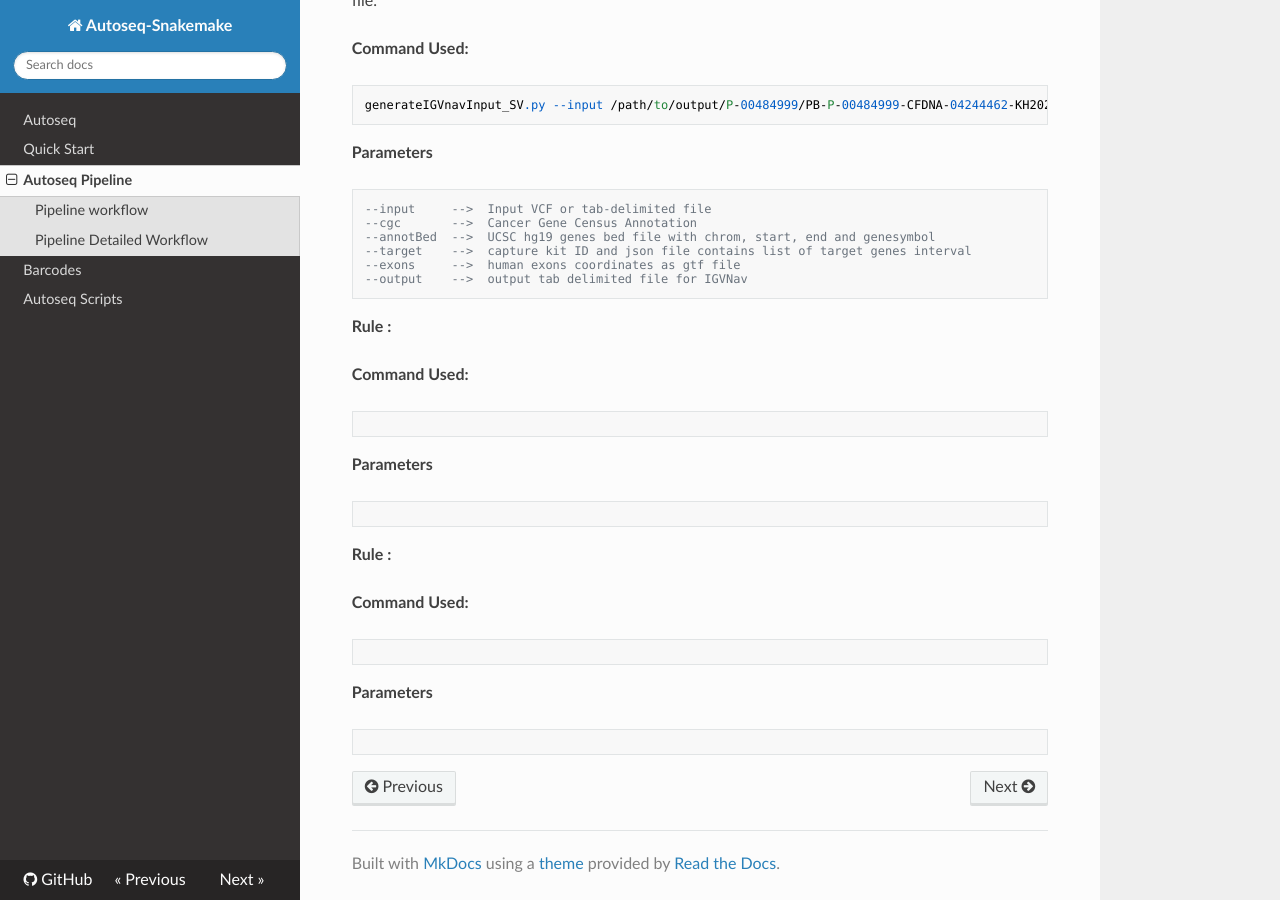
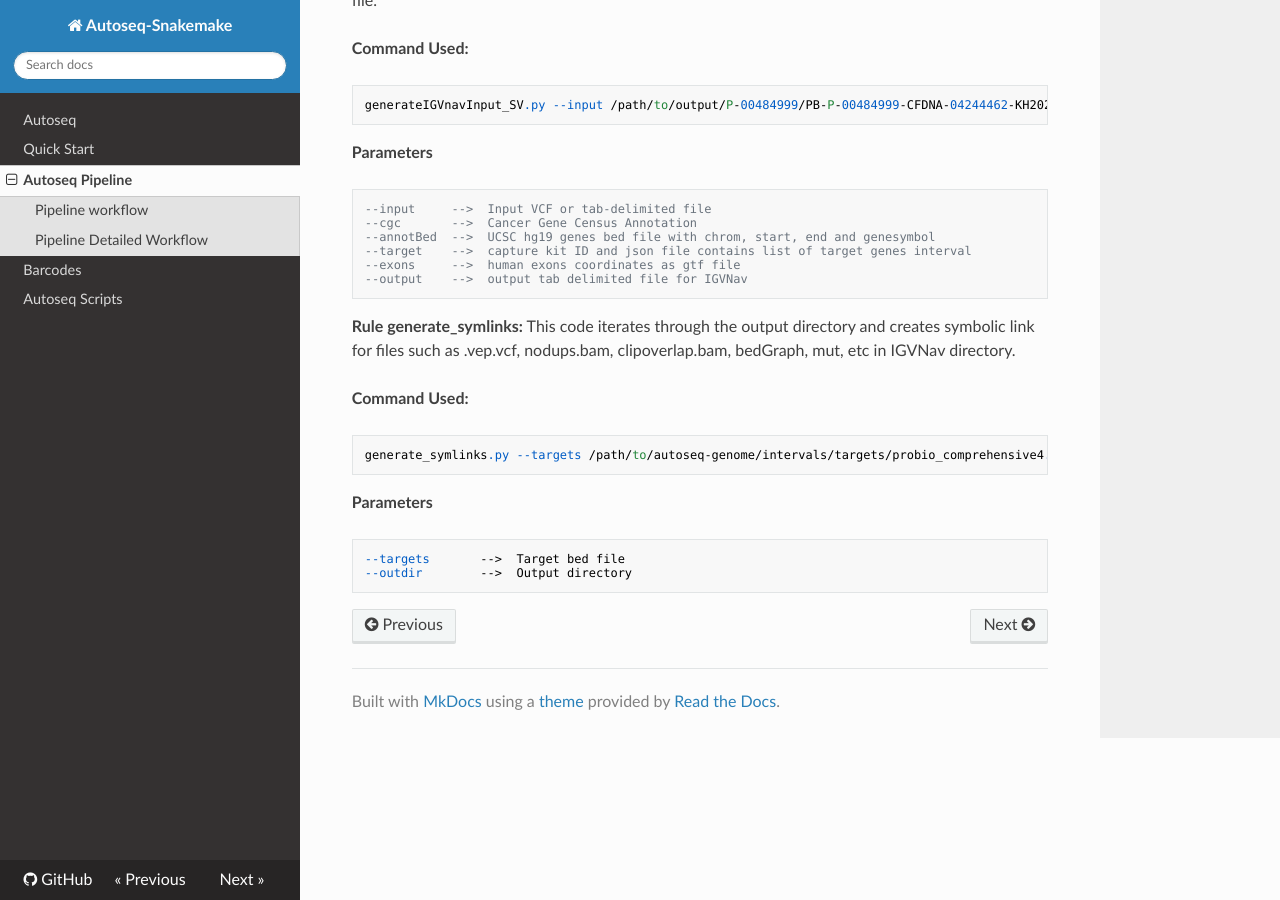
Before and after one commit to ClinSeq/autoseq-snakemake, an MkDocs documentation site: the page built from docs/autoseq_pipeline.md, in a window 1280 px wide and 900 px high, scrolled down 25087 px. Built offline with MkDocs 1.6.1, drawn with Linux system fonts in a browser that asks for light colours; nearby versions of some CDN libraries.

Commit message:
Updated Documentation: Added description for each rules

````diff
--- a/docs/autoseq_pipeline.md
+++ b/docs/autoseq_pipeline.md
@@ -1079,22 +1079,16 @@ generateIGVnavInput_SV.py --input /path/to/output/P-00484999/PB-P-00484999-CFDNA
 --output    -->  output tab delimited file for IGVNav
 ```
 
-**Rule :**
+**Rule generate_symlinks:**
+This code iterates through the output directory and creates symbolic link for files such as .vep.vcf,  nodups.bam,  clipoverlap.bam,  bedGraph,  mut, etc in IGVNav directory.
 
 **Command Used:**
 ```
+generate_symlinks.py --targets /path/to/autoseq-genome/intervals/targets/probio_comprehensive4.slopped20.bed --outdir /path/to/autoseq-output/P-00484999/PB-P-00484999-CFDNA-04244462-KH20240806-C420240807_PB-P-00484999-N-04244461-KH20240806-C420240807  2> /path/to/autoseq-output/P-00484999/PB-P-00484999-CFDNA-04244462-KH20240806-C420240807_PB-P-00484999-N-04244461-KH20240806-C420240807/logs/generate_symlinks.log
 ```
 
 **Parameters**
 ```
+--targets       -->  Target bed file
+--outdir        -->  Output directory
 ```
-
-**Rule :**
-
-**Command Used:**
-```
-```
-
-**Parameters**
-```
-```
````
